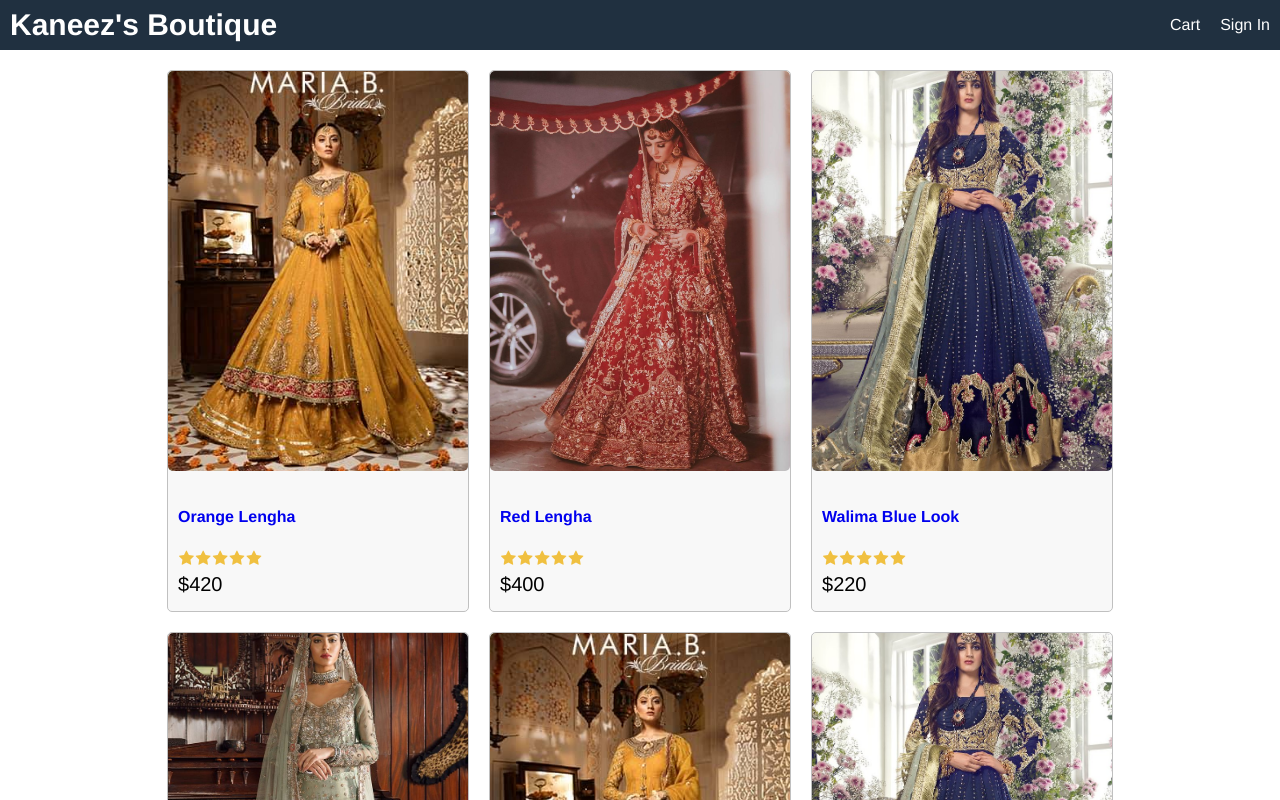
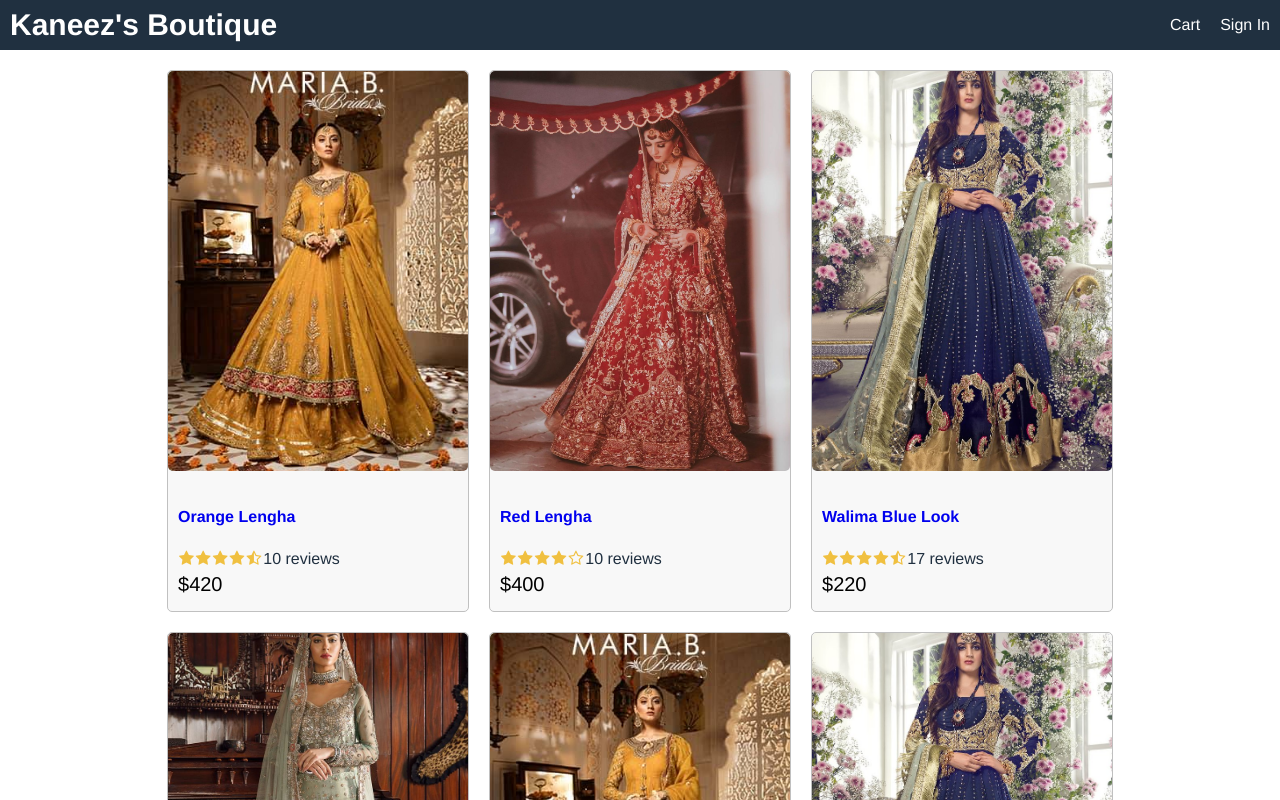
Before and after one commit to kanz-creation/Amazon-Clone, a React (Create React App) app in the folder frontend/: page / in a window 1280 px wide. Shown: the top 800 px of the page. Built offline with nearby package versions, Linux system fonts and the light colour scheme.

Commit message:
Componet Creation: Rating +Product
passed properties appropriately

```diff
--- a/frontend/src/App.js
+++ b/frontend/src/App.js
@@ -1,3 +1,4 @@
+import Product from './components/Product';
 import data from './data';
 
 function App() {
@@ -18,38 +19,7 @@
         <div>
           <div className="row center">
             {data.products.map((product) => (
-              <div key={product._id} className="card">
-                <a href={`/product/${product._id}`}>
-                  <img
-                    className="medium"
-                    src={product.image}
-                    alt={product.name}
-                  />
-                </a>
-                <div className="card-body">
-                  <a href={`/product/${product._id}`}>
-                    <h2>{product.name}</h2>
-                  </a>
-                  <div className="rating">
-                    <span>
-                      <i className="fa fa-star"></i>
-                    </span>
-                    <span>
-                      <i className="fa fa-star"></i>
-                    </span>
-                    <span>
-                      <i className="fa fa-star"></i>
-                    </span>
-                    <span>
-                      <i className="fa fa-star"></i>
-                    </span>
-                    <span>
-                      <i className="fa fa-star"></i>
-                    </span>
-                  </div>
-                  <div className="price">${product.price}</div>
-                </div>
-              </div>
+              <Product key={product._id} product={product}></Product>
             ))}
           </div>
         </div>
--- /dev/null
+++ b/frontend/src/components/Product.js
@@ -0,0 +1,25 @@
+import React from 'react';
+import Rating from './Rating';
+
+export default function Product(props) {
+  const { product } = props;
+  return (
+    <div>
+      <div key={product._id} className="card">
+        <a href={`/product/${product._id}`}>
+          <img className="medium" src={product.image} alt={product.name} />
+        </a>
+        <div className="card-body">
+          <a href={`/product/${product._id}`}>
+            <h2>{product.name}</h2>
+          </a>
+          <Rating
+            rating={product.rating}
+            numReviews={product.numReviews}
+          ></Rating>
+          <div className="price">${product.price}</div>
+        </div>
+      </div>
+    </div>
+  );
+}
--- /dev/null
+++ b/frontend/src/components/Rating.js
@@ -0,0 +1,65 @@
+import React from 'react';
+
+export default function Rating(props) {
+  const { rating, numReviews } = props;
+  return (
+    <div className="rating">
+      <span>
+        <i
+          className={
+            rating >= 1
+              ? 'fa fa-star'
+              : rating >= 0.5
+              ? 'fa fa-star-half-o'
+              : 'fa fa-star-o'
+          }
+        ></i>
+      </span>
+      <span>
+        <i
+          className={
+            rating >= 2
+              ? 'fa fa-star'
+              : rating >= 1.5
+              ? 'fa fa-star-half-o'
+              : 'fa fa-star-o'
+          }
+        ></i>
+      </span>
+      <span>
+        <i
+          className={
+            rating >= 3
+              ? 'fa fa-star'
+              : rating >= 2.5
+              ? 'fa fa-star-half-o'
+              : 'fa fa-star-o'
+          }
+        ></i>
+      </span>
+      <span>
+        <i
+          className={
+            rating >= 4
+              ? 'fa fa-star'
+              : rating >= 3.5
+              ? 'fa fa-star-half-o'
+              : 'fa fa-star-o'
+          }
+        ></i>
+      </span>
+      <span>
+        <i
+          className={
+            rating >= 5
+              ? 'fa fa-star'
+              : rating >= 4.5
+              ? 'fa fa-star-half-o'
+              : 'fa fa-star-o'
+          }
+        ></i>
+      </span>
+      <span>{numReviews + ' reviews'}</span>
+    </div>
+  );
+}
--- a/frontend/src/index.css
+++ b/frontend/src/index.css
@@ -107,3 +107,6 @@
   color: #f0c040;
   margin: 0.1rem;
 }
+.rating span:last-child {
+  color: #203040;
+}
```
